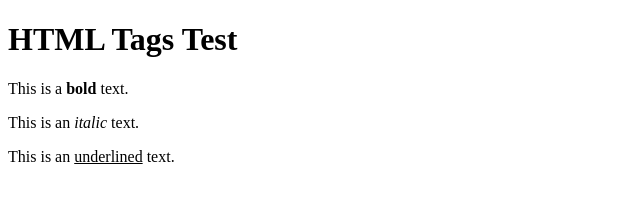
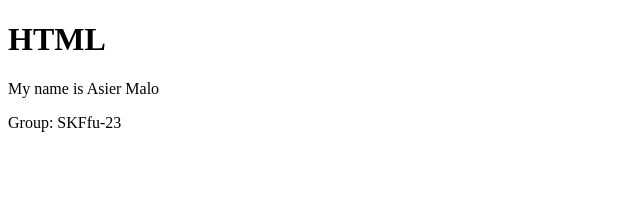
Before and after one commit to asiermalogarcia/asiermalogarcia.github.io, a plain HTML site: page index.html in a window 1280 px wide. Shown: the whole page, without its empty margins (0-640 px from the left). Drawn offline with Linux system fonts and the light colour scheme.

Commit message:
Add files via upload

```diff
--- a/index.html
+++ b/index.html
@@ -8,11 +8,10 @@
 </head>
 <body>
 
-    <h1>HTML Tags Test</h1>
+    <h1>HTML </h1>
 
-    <p>This is a <b>bold</b> text.</p>
-    <p>This is an <i>italic</i> text.</p>
-    <p>This is an <u>underlined</u> text.</p>
+    <p>My name is Asier Malo </p>
+    <p>Group: SKFfu-23</p>
 
 </body>
 </html>
```
